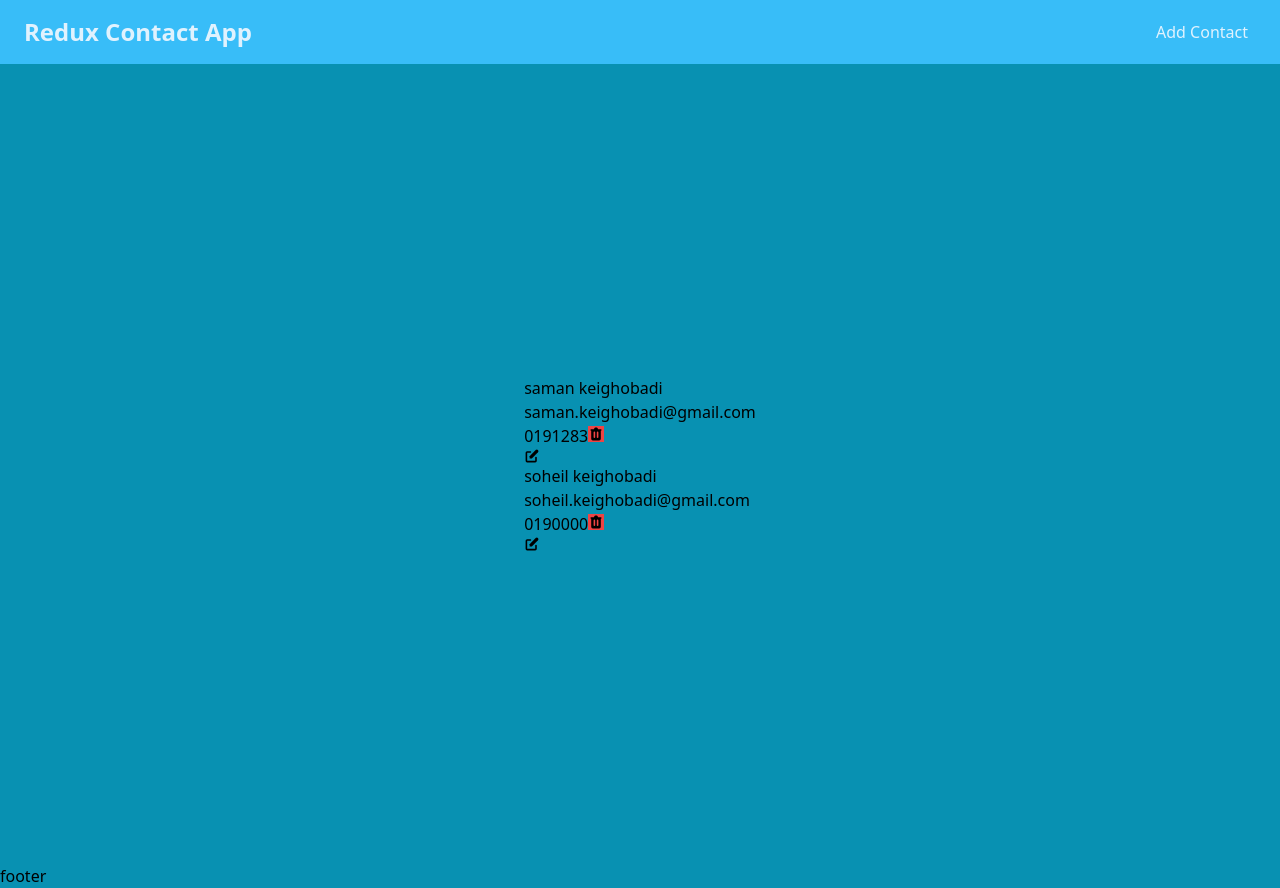
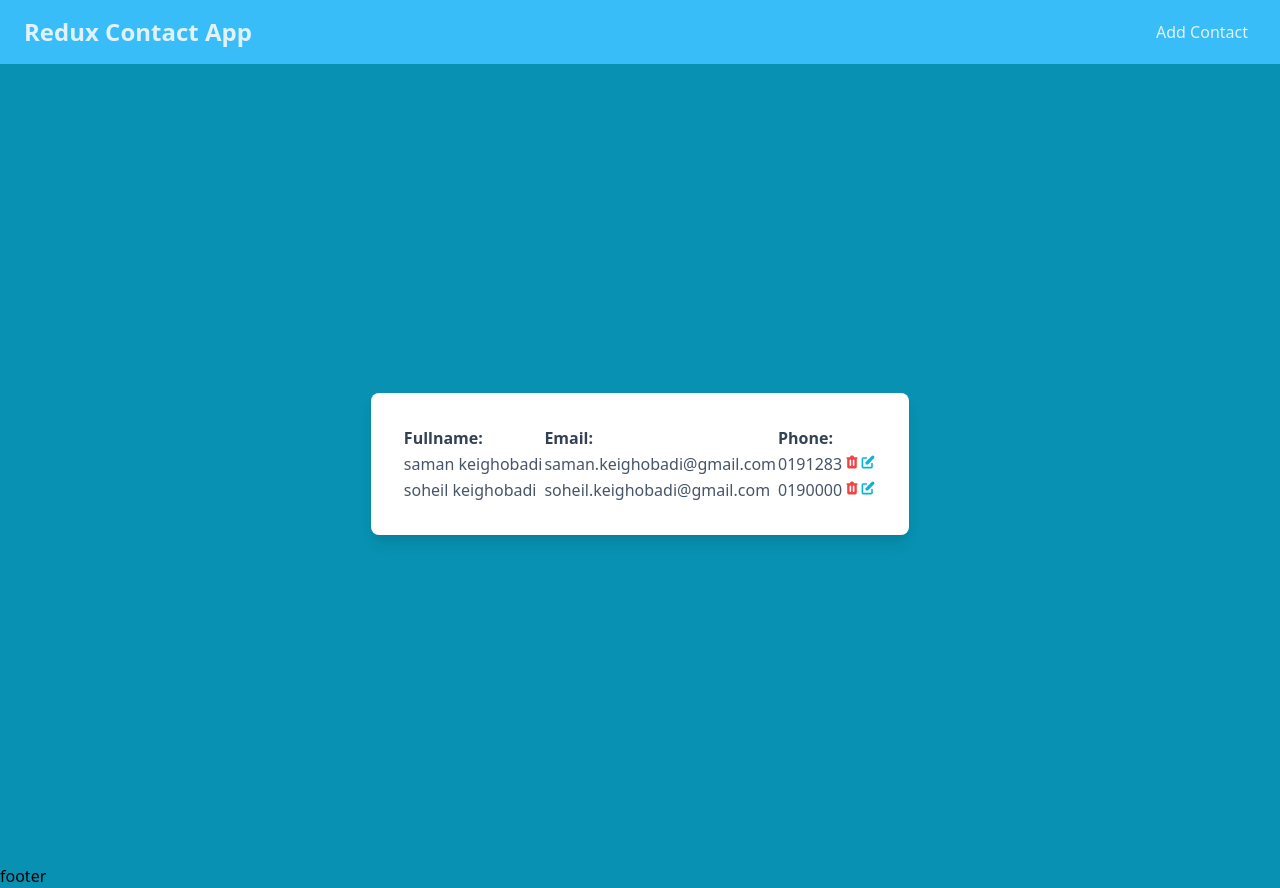
Before and after one commit to SamanKeighobadi/redux-contact, a React (Create React App) app: page / in a window 1280 px wide. Built offline with nearby package versions, Linux system fonts and the light colour scheme.

Commit message:
style: table of contact

```diff
--- a/src/components/Contacts/Contacts.jsx
+++ b/src/components/Contacts/Contacts.jsx
@@ -13,25 +13,40 @@ const Contacts = () => {
   const dispatch = useDispatch();
 
   return (
-    <div>
+    <div className="bg-white rounded-lg shadow-lg p-8">
+      <table className="table-auto ">
+        <thead className="text-slate-700">
+          <tr className="text-left ">
+            <th>Fullname:</th>
+            <th>Email:</th>
+            <th>Phone:</th>
+          </tr>
+        </thead>
+        <tbody className="text-slate-600 ">
           {contacts.map((contact) => (
-        <div key={contact.id}>
-          {contact.name}
-          <br />
-          {contact.email}
-          <br />
-          {contact.phone}
+            <tr key={contact.id} className=''>
+              <td>{contact.name}</td>
+
+              <td>{contact.email}</td>
+
+              <td>{contact.phone}</td>
+              <td>
                 <button
                   onClick={() => dispatch(deleteContact(contact.id))}
-            className="bg-red-500"
+                  className="text-red-500 "
                 >
                   <TrashIcon className="h-4 w-4" />
                 </button>
+                <button className="text-cyan-500 ">
                   <Link to={`edit/${contact.id}`}>
                     <PencilAltIcon className="h-4 w-4" />
                   </Link>
-        </div>
+                </button>
+              </td>
+            </tr>
           ))}
+        </tbody>
+      </table>
     </div>
   );
 };
--- a/src/components/Contacts/EditContact.jsx
+++ b/src/components/Contacts/EditContact.jsx
@@ -1,12 +1,11 @@
 import React, { useState } from "react";
 // React Router DOM
-import { useParams, useNavigate } from "react-router-dom";
+import { useParams, useNavigate, Link } from "react-router-dom";
 // import Redux and Redux actions
 import { useDispatch } from "react-redux";
 import { updateContact } from "../../redux/actions/contacts";
 
 const EditContact = () => {
-
   // init states
   const [updatedName, setUpdatedName] = useState("");
   const [updatedEmail, setUpdatedEmail] = useState("");
@@ -26,7 +25,7 @@ const EditContact = () => {
       email: updatedEmail,
       phone: updatedPhone,
     };
-    dispatch(updateContact(obj,id));
+    dispatch(updateContact(obj, id));
     // navigate('/')
   };
 
@@ -77,6 +76,11 @@ const EditContact = () => {
             <button className="bg-cyan-500 py-2 rounded-lg text-white text-lg">
               Submit
             </button>
+            <Link to={"/"}>
+              <button className="py-2 w-full rounded-lg border-2 text-red-500  border-red-500 hover:bg-red-500 hover:text-white">
+                Cancel
+              </button>
+            </Link>
           </form>
         </div>
       </div>
```
Lines whose indentation alone changed are shown as unchanged.
